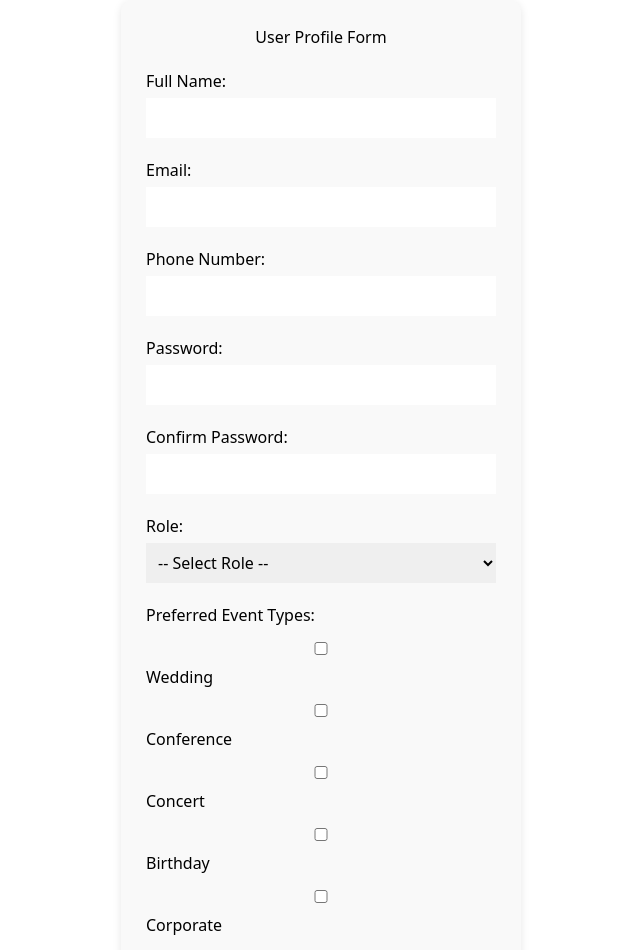
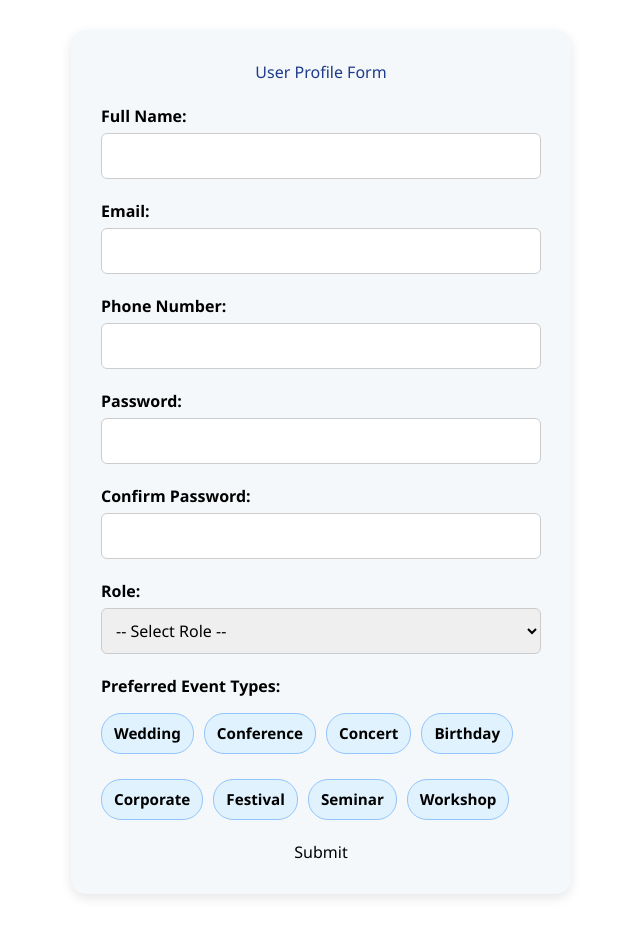
Before and after one commit to HtetShine1868/Event-Planner-FE, a React (Create React App) app: page /profile in a window 1280 px wide. Shown: the top 950 px of the page, without its empty margins (319-959 px from the left). After the commit the page ends 924 px from the top, so only its background shows below. Built offline with nearby package versions, Linux system fonts and the light colour scheme.

Commit message:
Styling user profile form.

```diff
--- a/src/user/UserProfileForm.css
+++ b/src/user/UserProfileForm.css
@@ -1,47 +1,81 @@
 .profile-form {
-  max-width: 400px;
-  margin: auto;
-  background: #f9f9f9;
-  padding: 25px;
-  border-radius: 12px;
-  box-shadow: 0 2px 8px rgba(0,0,0,0.1);
+  max-width: 500px;
+  margin: 30px auto;
+  padding: 30px;
+  background-color: #f4f8fb;
+  border-radius: 15px;
+  box-shadow: 0 4px 12px rgba(0, 0, 0, 0.1);
+  font-family: "Segoe UI", sans-serif;
 }
 
 .profile-form h2 {
   text-align: center;
   margin-bottom: 20px;
+  color: #1e3a8a;
 }
 
 .profile-form label {
   display: block;
   margin: 10px 0 5px;
+  font-weight: 600;
 }
 
 .profile-form input,
 .profile-form select {
   width: 100%;
-  padding: 8px;
+  padding: 10px;
+  border-radius: 6px;
+  border: 1px solid #ccc;
   margin-bottom: 10px;
 }
 
-.checkbox-group {
-  display: flex;
-  flex-direction: column;
+.error {
+  color: #d32f2f;
+  font-size: 0.85rem;
+  margin-top: -8px;
+  margin-bottom: 10px;
+  display: block;
 }
 
-.error {
-  color: red;
-  font-size: 0.8rem;
-  margin-top: -8px;
-  margin-bottom: 10px;
+.preferences-container {
+  display: flex;
+  flex-wrap: wrap;
+  gap: 10px;
+  margin-bottom: 15px;
+}
+
+.preference-option {
+  background-color: #e0f2fe;
+  padding: 8px 12px;
+  border-radius: 20px;
+  cursor: pointer;
+  border: 1px solid #93c5fd;
+  transition: 0.3s;
+  font-size: 0.95rem;
+}
+
+.preference-option.selected {
+  background-color: #3b82f6;
+  color: white;
+  border-color: #1d4ed8;
+}
+
+.preference-option input {
+  display: none;
 }
 
 button {
   width: 100%;
-  padding: 10px;
-  background-color: #1465c0;
+  padding: 12px;
+  background-color: #1e40af;
   color: white;
+  font-weight: 600;
   border: none;
-  border-radius: 5px;
+  border-radius: 8px;
   cursor: pointer;
+  transition: 0.2s;
 }
+
+button:hover {
+  background-color: #2563eb;
+}
```
